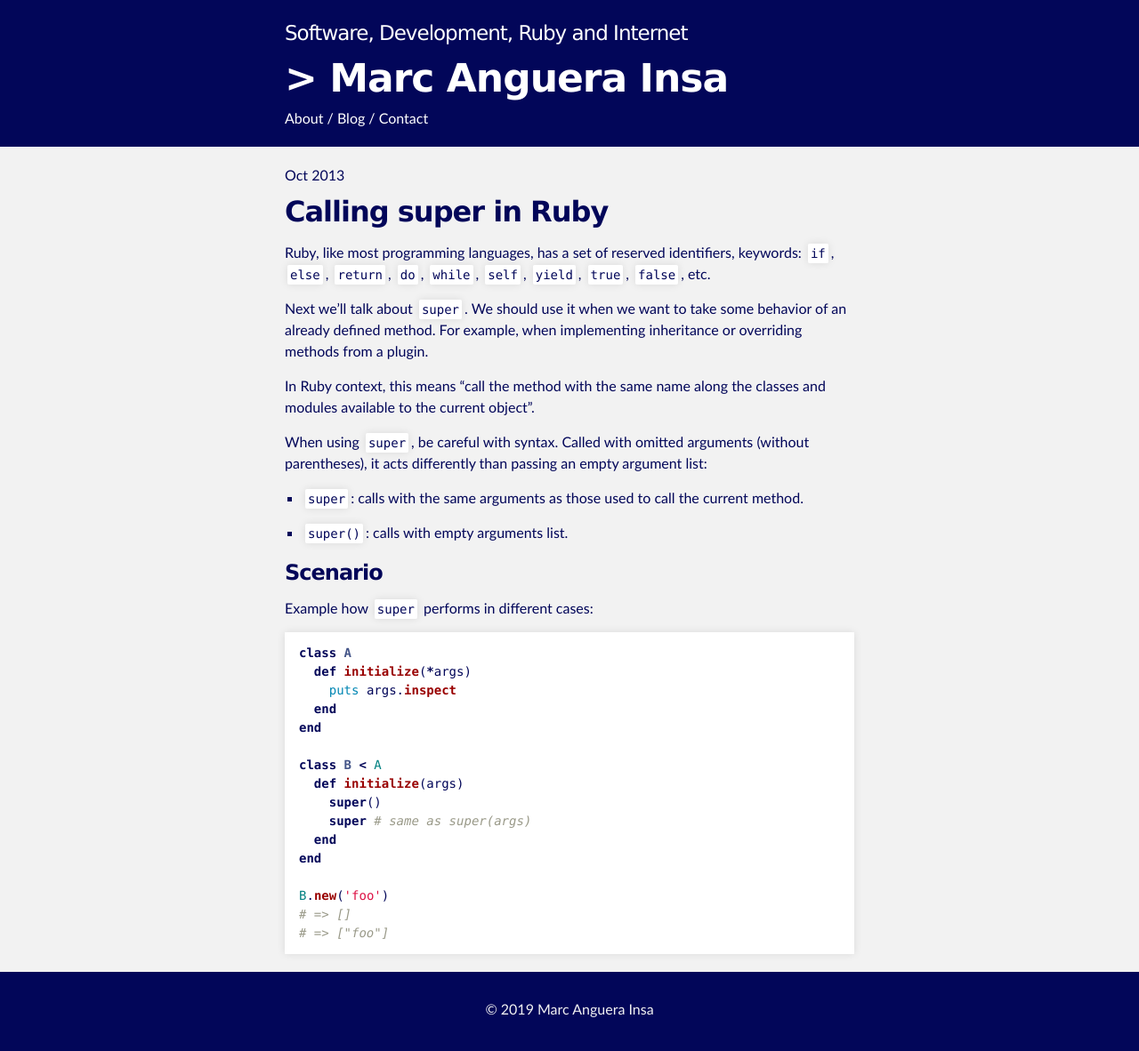
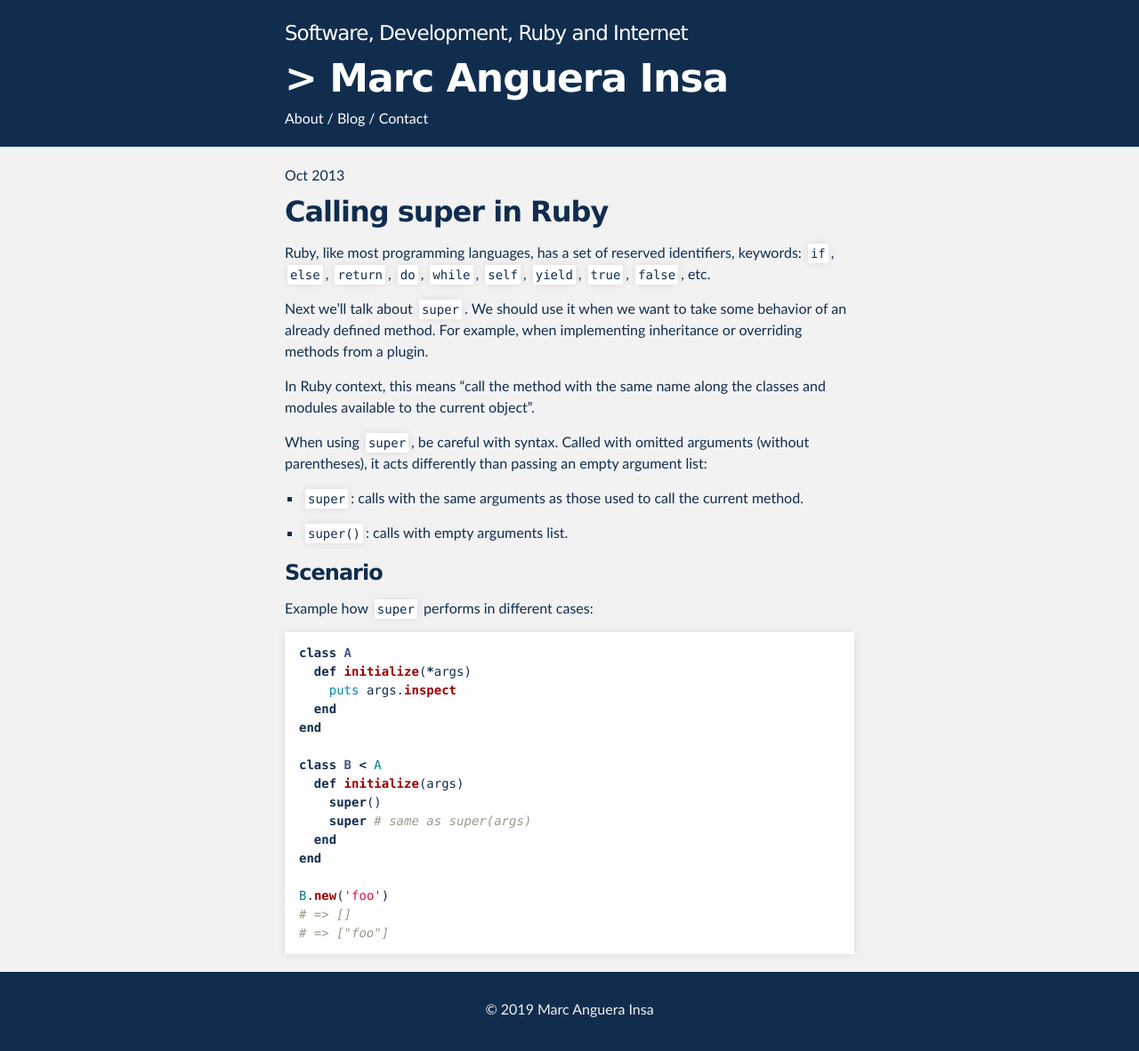
Before and after one commit to markets/markets.github.io, a Jekyll site: the page built from _posts/2013-10-04-calling-super-in-ruby.markdown, in a window 1280 px wide. Shown: the whole page at 89% size. Built offline with Jekyll 4.4.1, drawn with Linux system fonts in a browser that asks for light colours.

Commit message:
refine actual blue + update favicon

```diff
--- a/css/styles.css
+++ b/css/styles.css
@@ -39,8 +39,8 @@ a:focus {
 
 body {
   box-sizing: border-box;
-  color: #020659;
-  background: #020659;
+  color: #112d4e;
+  background: #112d4e;
   font-size: 16px;
   font-family: 'Myriad Pro', Calibri, Helvetica, Arial, sans-serif;
   line-height: 1.5;
@@ -100,7 +100,7 @@ strong {
 
 pre, code {
   width: 100%;
-  color: #020659;
+  color: #112d4e;
   background-color: #fff;
   font-family: Monaco, "Bitstream Vera Sans Mono", "Lucida Console", Terminal, monospace;
   font-size: 14px;
@@ -189,7 +189,7 @@ img {
 }
 
 #main_content a {
-  color: #020659;
+  color: #112d4e;
   font-weight: bold;
 }
 
@@ -226,7 +226,7 @@ footer p {
 }
 
 #header_wrap {
-  background: #020659;
+  background: #112d4e;
   color: white;
 }
 
@@ -251,7 +251,7 @@ footer p {
 }
 
 #footer_wrap {
-  background: #020659;
+  background: #112d4e;
   text-align: center;
 }
 
```
Also changed, not shown: favicon.ico.
